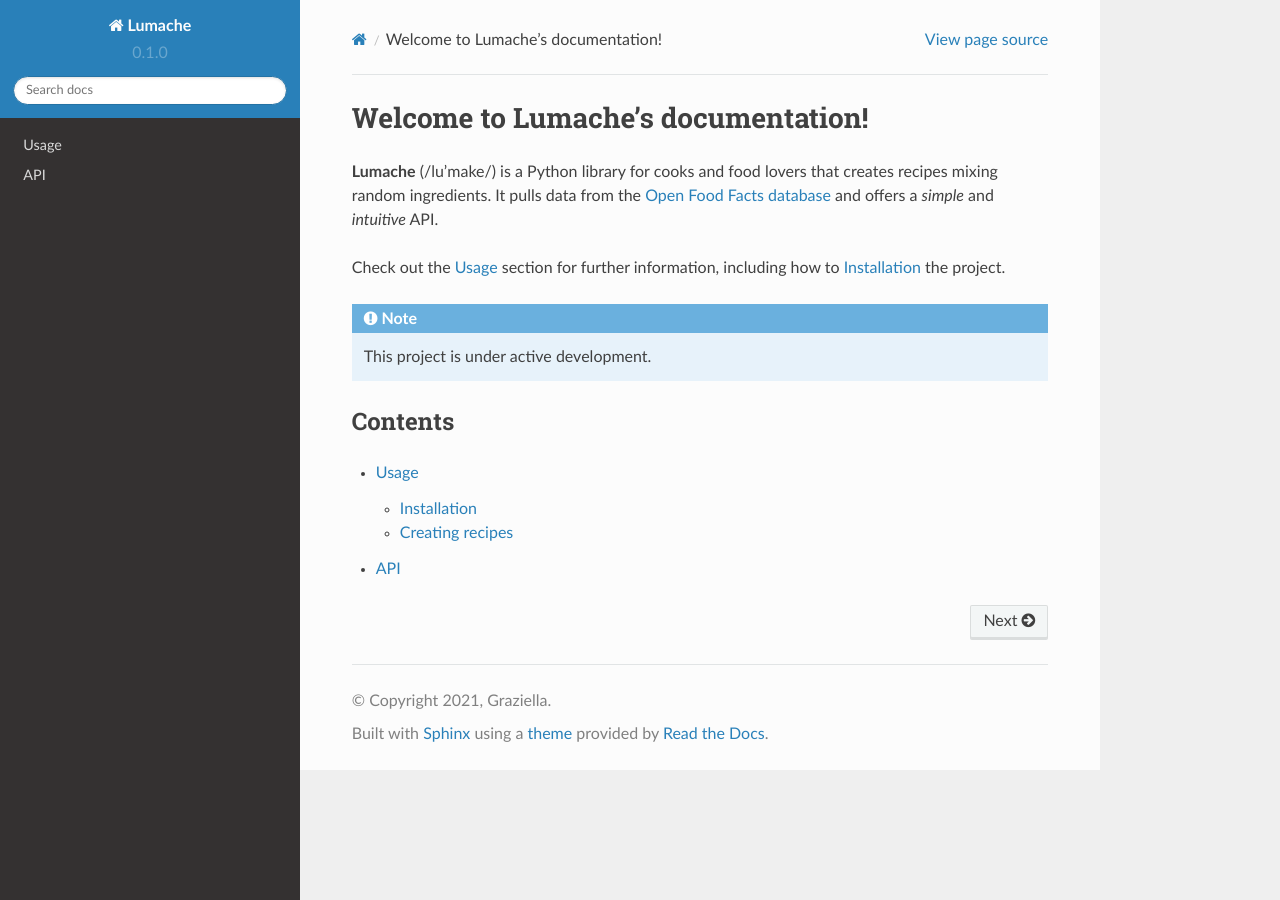
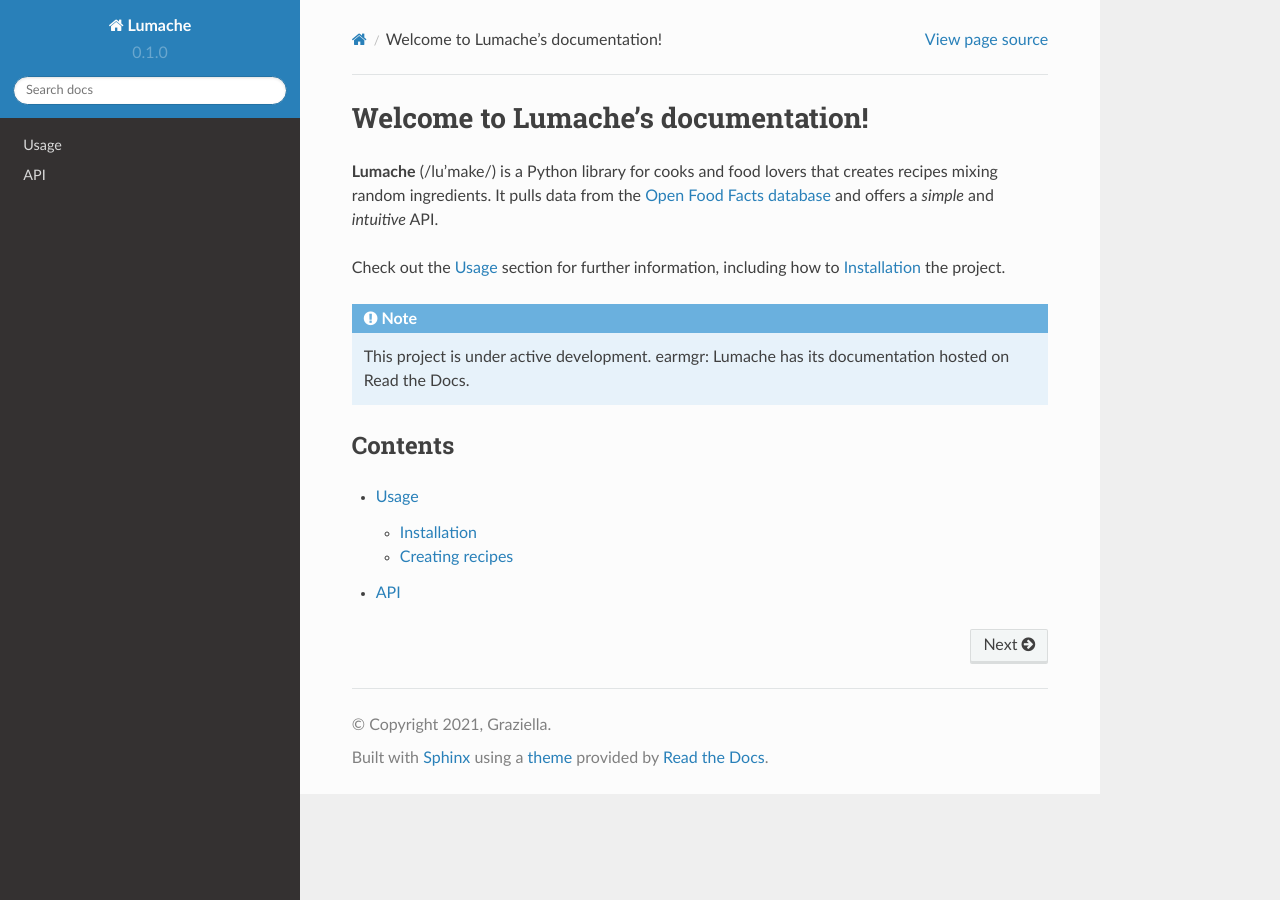
Before and after one commit to MarkUoLeeds/rtd-tut-earmgr, a Sphinx documentation site: the page built from docs/source/index.rst, in a window 1280 px wide. Built offline with Sphinx 7.4.7 and the Read the Docs theme 2.0.0, drawn with Linux system fonts in a browser that asks for light colours.

Commit message:
exploring pull request triggered rtd build

```diff
--- a/docs/source/index.rst
+++ b/docs/source/index.rst
@@ -12,7 +12,7 @@ how to :ref:`installation` the project.
 .. note::
 
    This project is under active development.
-
+   earmgr: Lumache has its documentation hosted on Read the Docs.
 Contents
 --------
 
```
